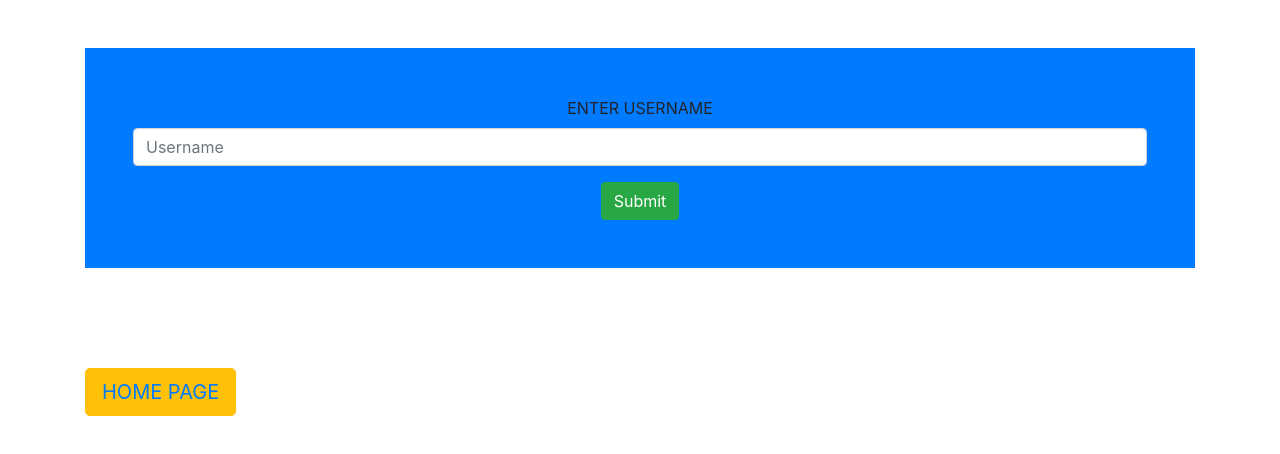
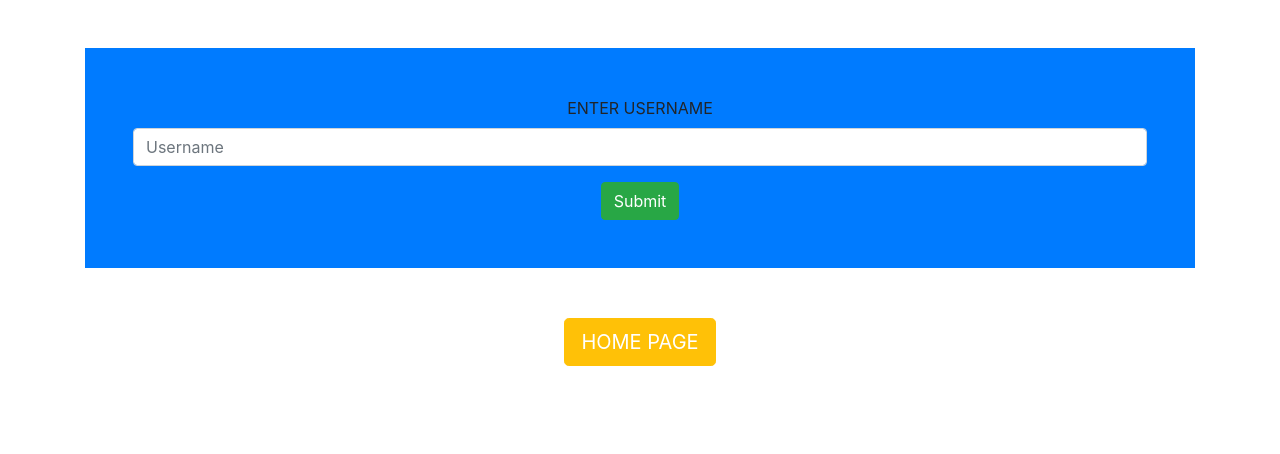
Before and after one commit to Kenneth-joseph/github-search, an Angular app: page /searchForm in a window 1280 px wide. Shown: the top 454 px of the page. Built offline with nearby package versions, Linux system fonts and the light colour scheme; a web font is replaced by a local one.

Commit message:
edited my home button in the search form section

```diff
--- a/src/app/search-form/search-form.component.css
+++ b/src/app/search-form/search-form.component.css
@@ -1,15 +1,10 @@
-.f_design
-{
-/* margin: 0 auto; */
+
+
+.bttn{
+  margin-top: 50px;
 }
 
-#bsearch button a{
-  /* text-align:center; */
+.bttn #bsearch button a{
+  color: white;
   text-decoration: none;
-  color: white;
-
 }
-
-.bttn{
-  margin-top: 100px;
-}
--- a/src/app/search-form/search-form.component.html
+++ b/src/app/search-form/search-form.component.html
@@ -10,10 +10,10 @@
             <button type="submit" class="btn btn-success bt">Submit</button>
           </form>
     </div>
-<div class="col-lg-12 col-md-12 col-sm-12 bttn">
-  <div id="bsearch ">
-    <button type="button" class="btn btn-warning  btn-lg" ><a routerLink='/gitsearch'>HOME PAGE</a></button>
-  </div>
+   <div class="col-lg-12 col-md-12 col-sm-12 bttn">
+     <div id="bsearch" class="text-center ">
+    <button type="button" class="btn btn-warning  btn-lg " ><a routerLink='/gitsearch'>HOME PAGE</a></button>
+     </div>
 </div>
   </div>
 </div>
```
